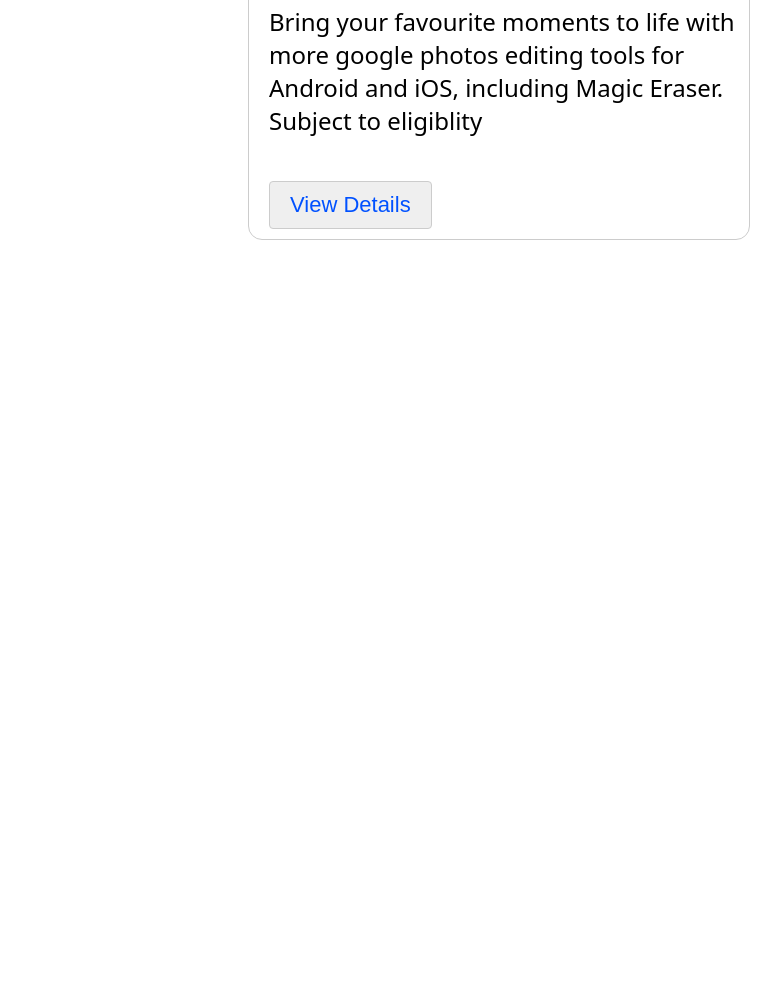
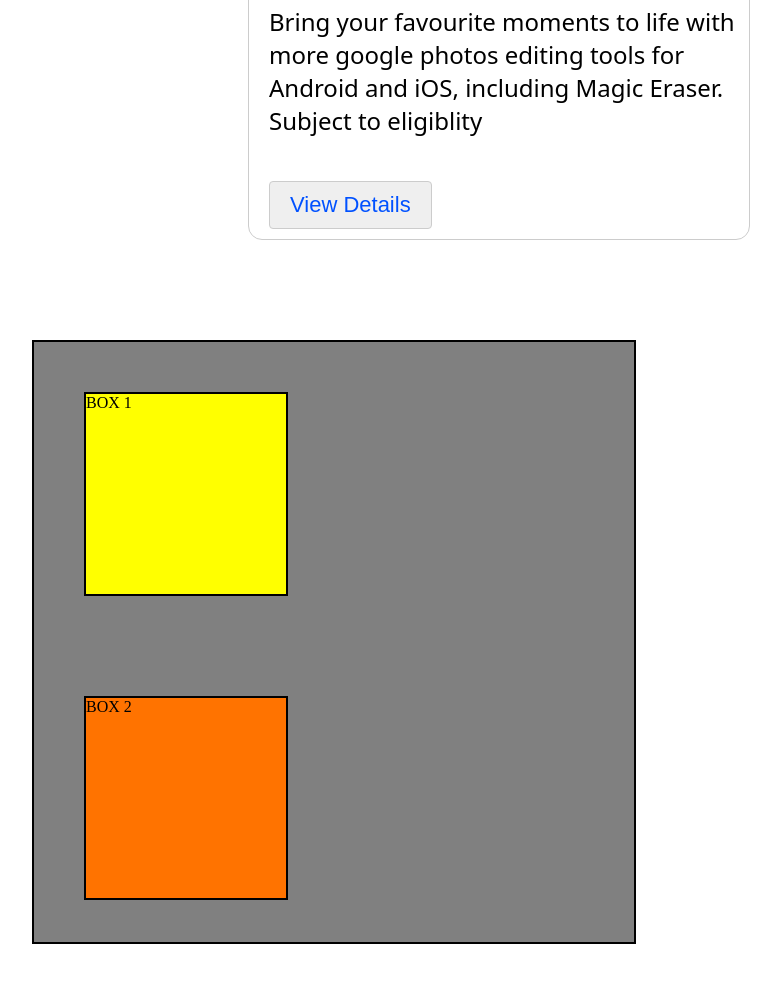
Before and after one commit to abhihek-enim/gitlearning, a plain HTML site: page index.html in a window 1280 px wide. Shown: the part 582-1564 px from the top of the page, without its empty margins (76-857 px from the left). Before the commit the page ends 842 px from the top, so only its background shows below. Drawn offline with Linux system fonts and the light colour scheme.

Commit message:
commit november14

```diff
--- a/index.html
+++ b/index.html
@@ -18,5 +18,15 @@
     <p class="features-description">Bring your favourite moments to life with more google photos editing tools for Android and iOS, including Magic Eraser. <br> Subject to eligiblity </p>
     <button class="view-details-button">View Details</button>
   </div>
+
+
+  <div class="box">
+    <div class="box1">
+      BOX 1
+    </div>
+    <div class="box2">
+      BOX 2
+    </div>
+  </div>
 </body>
 </html>
--- a/style.css
+++ b/style.css
@@ -58,3 +58,24 @@
     color: rgb(0, 81, 255);
 
   }
+  .box{
+    border: 2px solid black;
+    background-color: gray;
+    width: 500px;
+    height: 500px;
+    margin: 100px;
+    padding: 50px;
+  }
+  .box1{
+    border: 2px solid black;
+    background-color: yellow;
+    width: 200px;
+    height: 200px;
+    margin-bottom:100px ;
+  }
+  .box2{
+    border: 2px solid black;
+    background-color: rgb(255, 115, 0);
+    width: 200px;
+    height: 200px;
+  }
```
